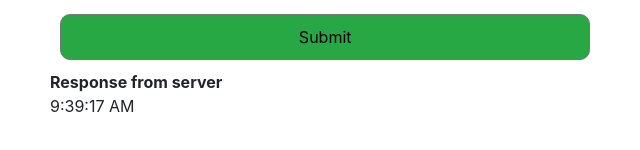
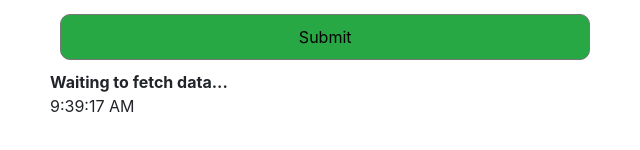
Before and after one commit to ZachyDev/FrontEnd-Masters---Vuejs, a Vue app in the folder vuefromzero/: page / in a window 1280 px wide. Shown: the part 396-546 px from the top of the page, without its empty margins (270-910 px from the left). Built offline with nearby package versions, Linux system fonts and the light colour scheme.

Commit message:
watchers demo✅✅

```diff
--- a/vuefromzero/src/components/PostDetails.vue
+++ b/vuefromzero/src/components/PostDetails.vue
@@ -7,7 +7,7 @@
          <input type="text" placeholder="Email" v-model="email"/>
          <input type="text" placeholder="skill" v-model="skill"/>
          <input type="submit" class="bg-success">
-         <strong>Response from server</strong>
+         <strong v-if="response.length === 0">Waiting to fetch data...</strong>
          {{response }}  {{ timer }}
      </form>
 
@@ -46,7 +46,7 @@ export default {
                 return this.response = res.data;
             })
             .catch(err => {
-                return this.response = err
+                return this.response = `Error ${err}`;
             })
         }
     }
```
